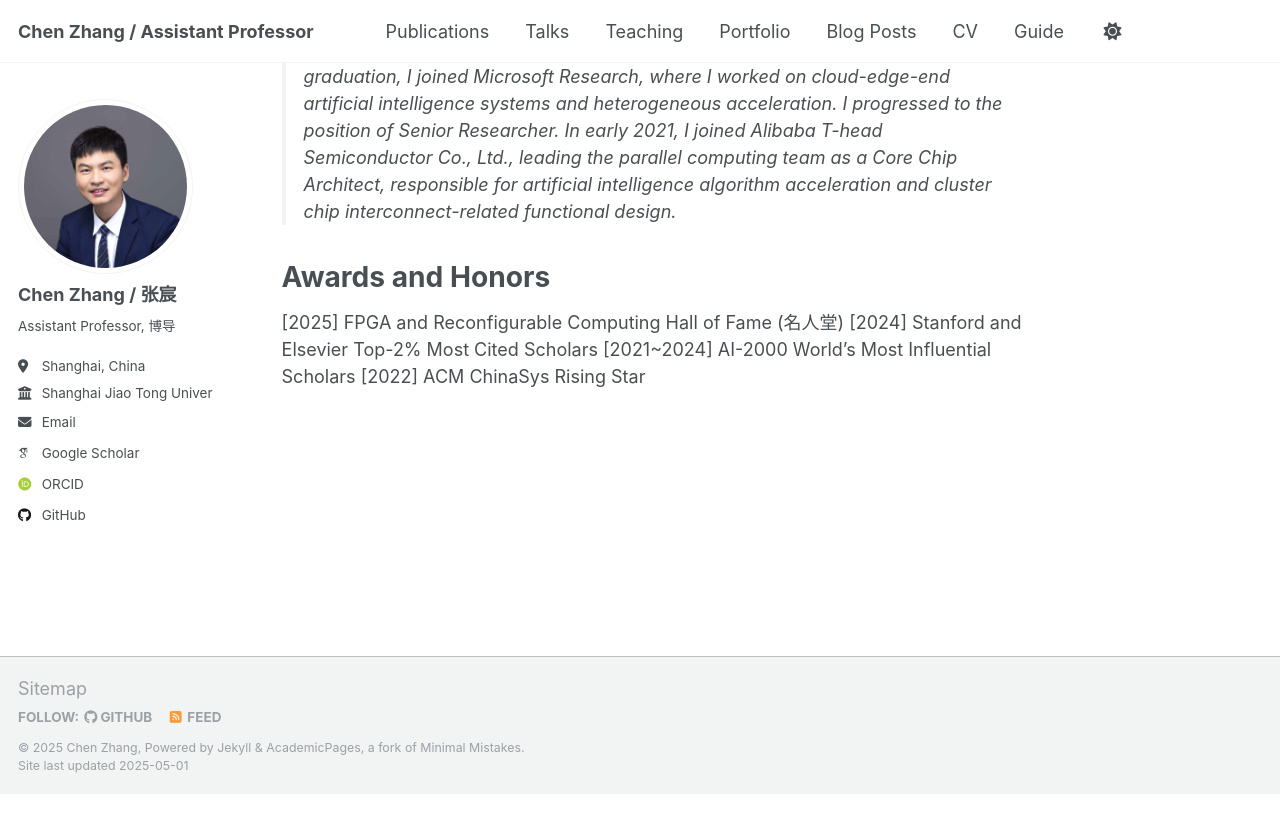
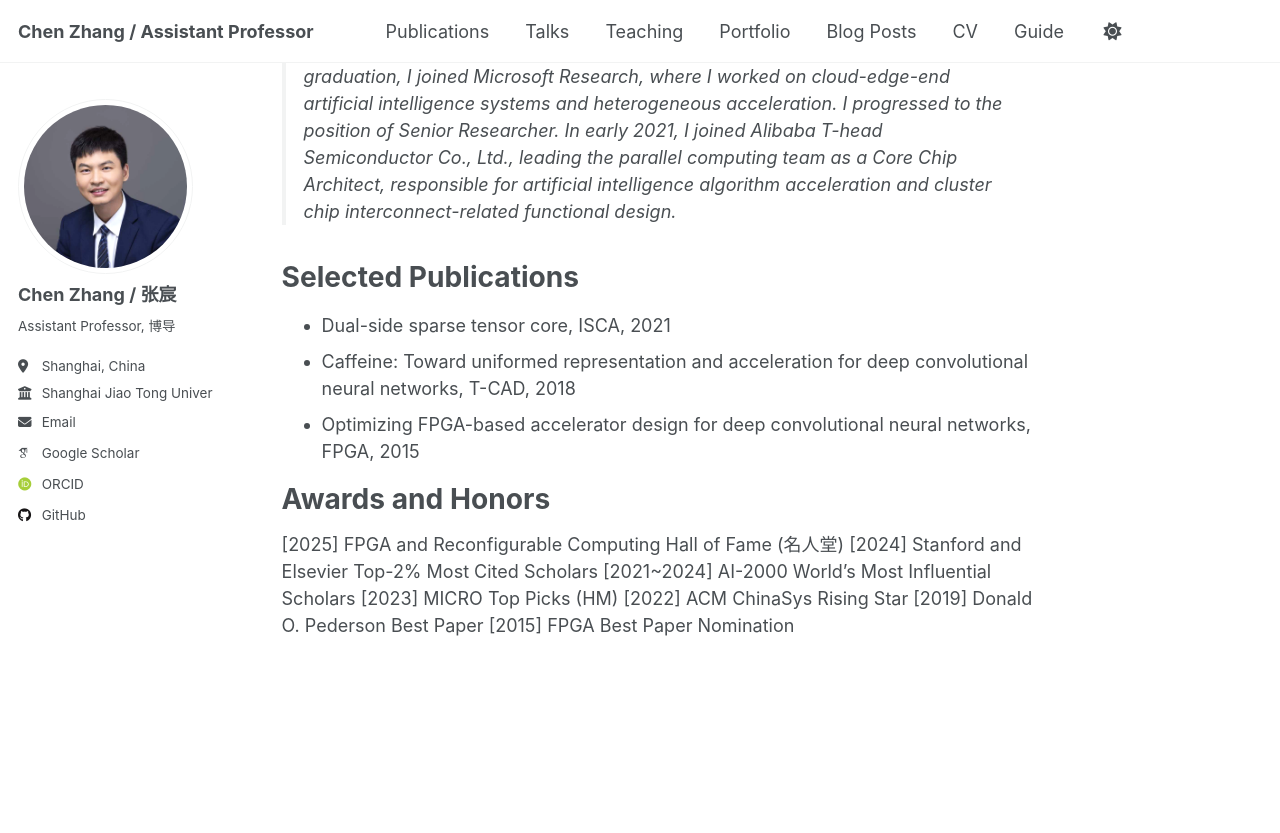
Before and after one commit to chenzhangsjtu/chenzhangsjtu.github.io, a Jekyll site: the page built from _pages/about.md, in a window 1280 px wide and 900 px high, scrolled down 643 px. Shown: the top 833 px of the window. Built offline with Jekyll 4.4.1, drawn with Linux system fonts in a browser that asks for light colours; some web fonts are replaced; before the commit the page ends 1437 px from its top, so only the background shows below that.

Commit message:
Update about.md

```diff
--- a/_pages/about.md
+++ b/_pages/about.md
@@ -15,10 +15,19 @@ redirect_from:
 
 > I joined the Department of Micro-Nano Electronics at the School of Electronic Information and Electrical Engineering, Shanghai Jiao Tong University as a tenure-track Assistant Professor in May 2023. Prior to this, I obtained my Ph.D. degree from Peking University in 2017, specializing in research on artificial intelligence accelerators. During my doctoral studies, I conducted academic visits at the University of California, Los Angeles (UCLA) in 2015-2016 [Alumni page](https://vast.cs.ucla.edu/people/alumni/chen-zhang). After graduation, I joined Microsoft Research, where I worked on cloud-edge-end artificial intelligence systems and heterogeneous acceleration. I progressed to the position of Senior Researcher. In early 2021, I joined Alibaba T-head Semiconductor Co., Ltd., leading the parallel computing team as a Core Chip Architect, responsible for artificial intelligence algorithm acceleration and cluster chip interconnect-related functional design.
 
+Selected Publications
+======
+- Dual-side sparse tensor core, ISCA, 2021
+- Caffeine: Toward uniformed representation and acceleration for deep convolutional neural networks, T-CAD, 2018
+- Optimizing FPGA-based accelerator design for deep convolutional neural networks, FPGA, 2015
+
 
 Awards and Honors
 ======
 [2025] FPGA and Reconfigurable Computing Hall of Fame (名人堂)
 [2024] Stanford and Elsevier Top-2% Most Cited Scholars
 [2021~2024] AI-2000 World's Most Influential Scholars
+[2023] MICRO Top Picks (HM)
 [2022] ACM ChinaSys Rising Star
+[2019] Donald O. Pederson Best Paper
+[2015] FPGA Best Paper Nomination
```
